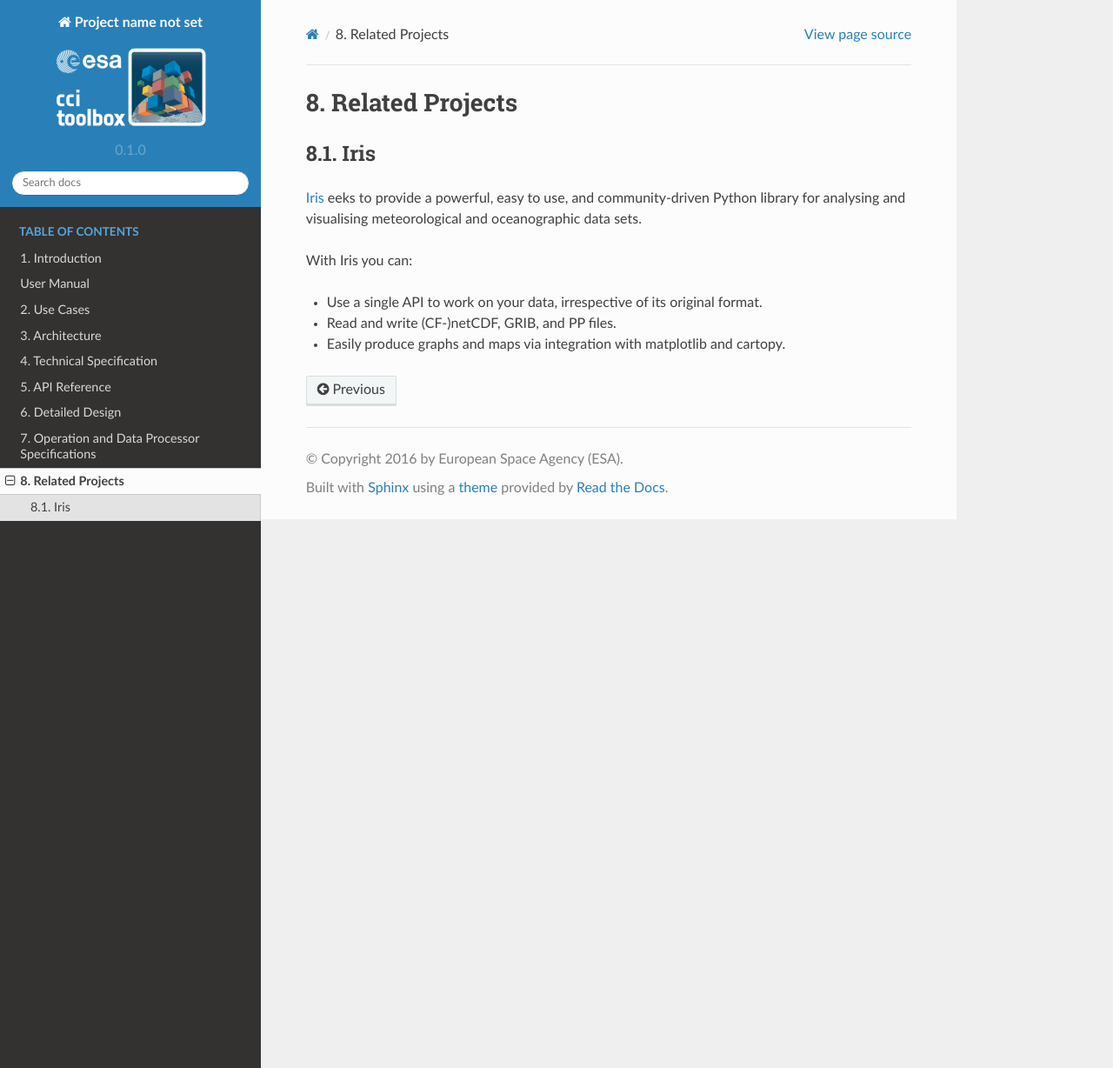
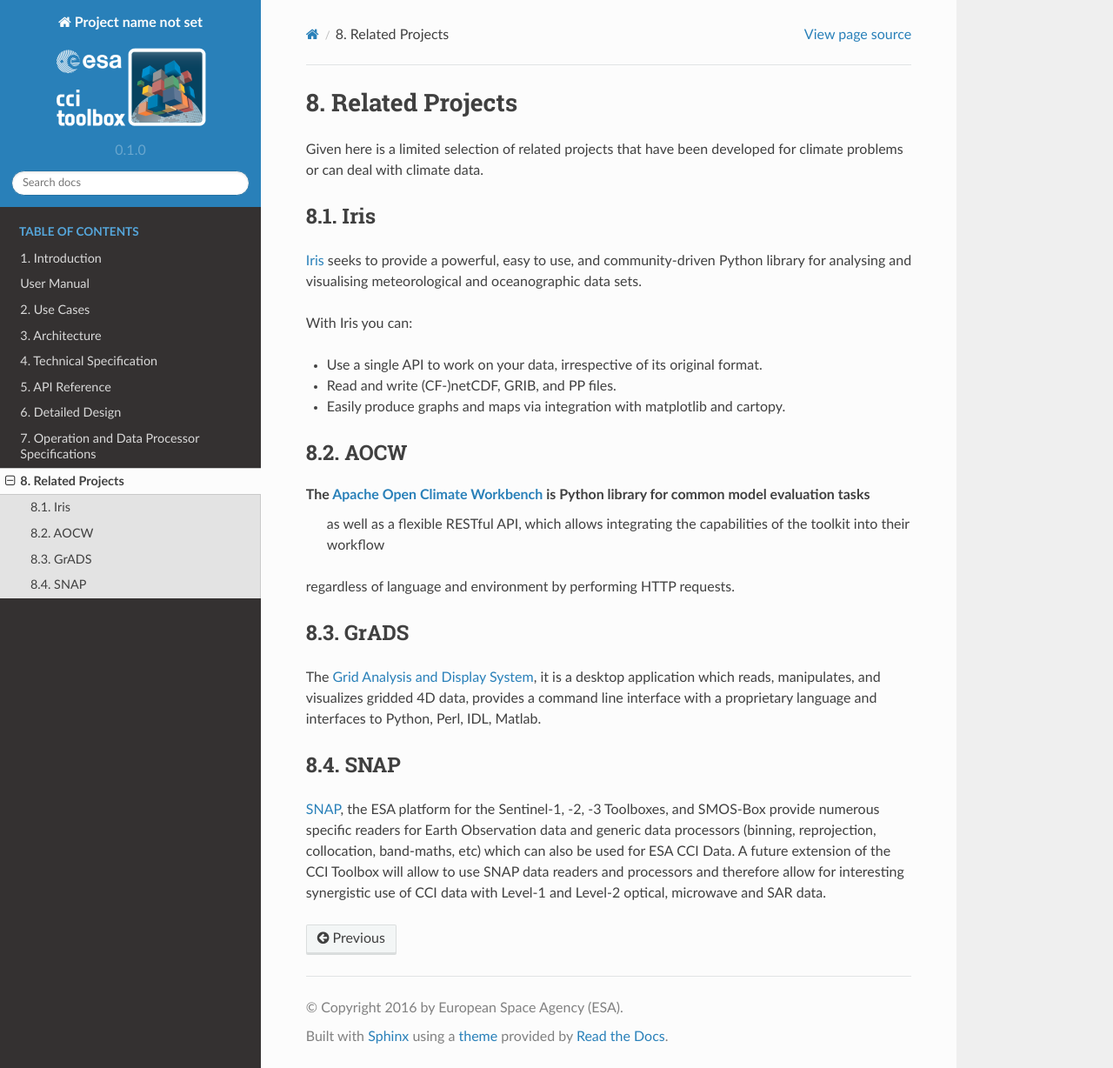
Before and after one commit to CCI-Tools/cate, a Sphinx documentation site: the page built from doc/source/rel_projects.rst, in a window 1280 px wide and 1228 px high. Shown: the whole window at 87% size. Built offline with Sphinx 7.4.7 and the Read the Docs theme 2.0.0, drawn with Linux system fonts in a browser that asks for light colours; pages that are not in the unit, such as notebooks, are missing from menus.

Commit message:
added more projects (should add even more)

```diff
--- a/doc/source/rel_projects.rst
+++ b/doc/source/rel_projects.rst
@@ -2,10 +2,13 @@
 Related Projects
 ================
 
+Given here is a limited selection of related projects that have been developed for climate problems or can deal
+with climate data.
+
 Iris
 ====
 
-`Iris <http://scitools.org.uk/iris/docs/latest/index.html>`_ eeks to provide a powerful, easy to use, and
+`Iris <http://scitools.org.uk/iris/docs/latest/index.html>`_ seeks to provide a powerful, easy to use, and
 community-driven Python library for analysing and visualising meteorological and oceanographic data sets.
 
 With Iris you can:
@@ -13,3 +16,28 @@
 * Use a single API to work on your data, irrespective of its original format.
 * Read and write (CF-)netCDF, GRIB, and PP files.
 * Easily produce graphs and maps via integration with matplotlib and cartopy.
+
+
+AOCW
+====
+
+The `Apache Open Climate Workbench <https://climate.apache.org/>`_ is Python library for common model evaluation tasks
+ as well as a flexible RESTful API, which allows integrating the capabilities of the toolkit into their workflow
+regardless of language and environment by performing HTTP requests.
+
+
+GrADS
+=====
+
+The `Grid Analysis and Display System <http://grads.iges.org/grads>`_, it is a desktop application which reads,
+manipulates, and visualizes gridded 4D data, provides a command line interface with a proprietary language and
+interfaces to Python, Perl, IDL, Matlab.
+
+SNAP
+====
+
+`SNAP <http://step.esa.int/main/toolboxes/snap/>`_, the ESA platform for the Sentinel-1, -2, -3 Toolboxes, and SMOS-Box provide
+numerous specific readers for Earth Observation data and generic data processors (binning, reprojection, collocation,
+band-maths, etc) which can also be used for ESA CCI Data. A future extension of the CCI Toolbox will allow
+to use SNAP data readers and processors and therefore allow for interesting synergistic use of CCI data
+with Level-1 and Level-2 optical, microwave and SAR data.
```
